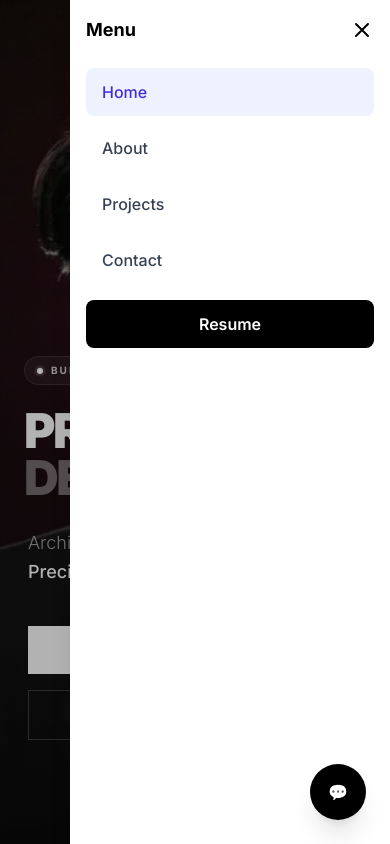
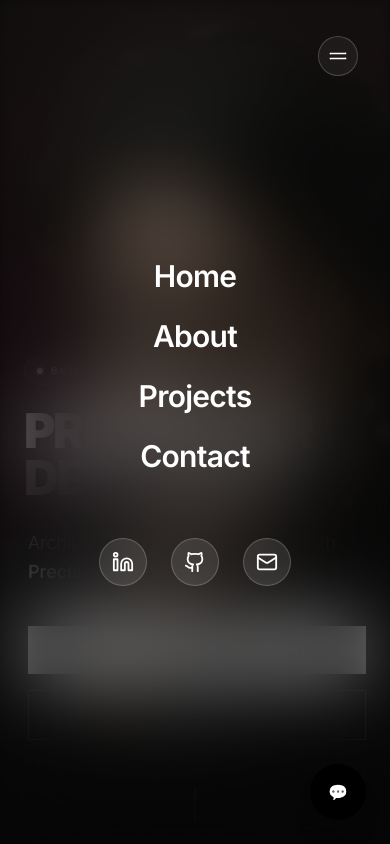
Before and after one commit to premdeshmane-01/Portfolio-Prem, a Next.js app: page / in a window 390 px wide. Both pictures are taken after a click on the button "Menu". Shown: the top 844 px of the page. Built offline with nearby package versions, Linux system fonts and the light colour scheme.

Commit message:
Made the navbar responsive and improved the UI

```diff
--- a/app/components/ChatWidget.jsx
+++ b/app/components/ChatWidget.jsx
@@ -14,7 +14,7 @@ export default function ChatWidget() {
     {
       role: "assistant",
       content:
-        "Hey! I’m PremBot. Ask me about Prem, his projects, or anything else—I’ll try to be helpful and only mildly sarcastic.",
+        "Hey! I’m ChatBot. Ask me about Prem, his projects, or anything else—I’ll try to be helpful and only mildly sarcastic.",
     },
   ]);
   const [input, setInput] = useState("");
@@ -40,7 +40,7 @@ if (!res.ok) {
     {
       role: "assistant",
       content:
-        "Hey, I’m PremBot. Curious about Prem’s projects, skills, or why he likes clean UI? Ask away.",
+        "Hey, I’m ChatBot. Curious about Prem’s projects, skills, or why he likes clean UI? Ask away.",
     },
   ]);
   setLoading(false);
@@ -72,7 +72,7 @@ const data = await res.json();
       {open && (
         <div className="fixed bottom-24 right-6 z-[9999] w-80 rounded-xl bg-[#0f0f0f] text-white shadow-2xl flex flex-col">
           <div className="flex items-center justify-between px-4 py-3 border-b border-white/10">
-            <span className="font-semibold">PremBot</span>
+            <span className="font-semibold">ChatBot</span>
             <button onClick={() => setOpen(false)}>✕</button>
           </div>
 
--- a/app/components/Hero.tsx
+++ b/app/components/Hero.tsx
@@ -99,20 +99,29 @@ export default function Hero() {
         style={{ scale, opacity, x: bgMoveX, y: bgMoveY }}
       >
         <Image
-          // IMPORTANT: if you do not have a mobile-cropped image, set mobileSrc = desktopSrc above
   src={chosenSrc}
   alt="Hero Background"
   fill
-          // Keep cover, but set objectPosition dynamically so important area stays visible on phones.
+  priority
+  sizes="100vw"
+  quality={90}
+  className="
+    object-cover
+    sm:filter-none
+    sm:blur-0
+    sm:contrast-100
+    sm:saturate-100
+
+    filter
+    blur-[6px]
+    contrast-90
+    saturate-90
+  "
   style={{
-            objectFit: "cover",
     objectPosition: objectPosition,
   }}
-          // sizes hint helps Next/Image pick an appropriate resolution
-          sizes="(max-width: 640px) 100vw, (max-width: 1024px) 60vw, 50vw"
-          priority
-          quality={90}
 />
+
 
         {/* Grain Overlay */}
         <div
--- a/app/components/Navbar.tsx
+++ b/app/components/Navbar.tsx
@@ -1,14 +1,19 @@
 "use client";
 
-import { motion, useScroll, useTransform, AnimatePresence } from "framer-motion";
-import React, { useEffect, useState, type MouseEvent } from "react";
+import {
+  motion,
+  useScroll,
+  useTransform,
+  AnimatePresence,
+} from "framer-motion";
+import React, { useEffect, useState } from "react";
+import { Linkedin, Github, Mail } from "lucide-react";
 
-// 1. Defined nav items (Contact is included here)
 const navItems = [
-  { name: "Home", href: "#home", id: "home" },
-  { name: "About", href: "#about", id: "about" },
-  { name: "Projects", href: "#projects", id: "projects" },
-  { name: "Contact", href: "#contact", id: "contact" },
+  { name: "Home", id: "home" },
+  { name: "About", id: "about" },
+  { name: "Projects", id: "projects" },
+  { name: "Contact", id: "contact" },
 ];
 
 export default function Navbar() {
@@ -16,247 +21,198 @@ export default function Navbar() {
   const [isScrolled, setIsScrolled] = useState(false);
   const [activeSection, setActiveSection] = useState("home");
   const [menuOpen, setMenuOpen] = useState(false);
-  const [isTouch, setIsTouch] = useState(false);
   const [isSmall, setIsSmall] = useState(false);
 
-  // Framer Motion: adjusted ranges so nav is fully visible at top (opacity 1)
   const navOpacity = useTransform(scrollY, [0, 50], [1, 1]);
   const navScale = useTransform(scrollY, [0, 50], [1, 0.98]);
-  const navY = useTransform(scrollY, [0, 50], [0, -2]);
 
-  // Device Check
+  /* ---------- device ---------- */
   useEffect(() => {
-    const checkDevice = () => {
-      setIsSmall(window.innerWidth < 1024);
-      setIsTouch("ontouchstart" in window || navigator.maxTouchPoints > 0);
-    };
-    checkDevice();
-    window.addEventListener("resize", checkDevice);
-    return () => window.removeEventListener("resize", checkDevice);
+    const onResize = () => setIsSmall(window.innerWidth < 1024);
+    onResize();
+    window.addEventListener("resize", onResize);
+    return () => window.removeEventListener("resize", onResize);
   }, []);
 
-  // Scroll Spy Logic
+  /* ---------- scroll spy ---------- */
   useEffect(() => {
-    const updateScroll = () => {
-      const currentScroll = window.scrollY;
-      setIsScrolled(currentScroll > 20);
+    const onScroll = () => {
+      const y = window.scrollY;
+      setIsScrolled(y > 20);
 
-      // A. Force "Home" active if near top
-      if (currentScroll < 100) {
+      if (y < 100) {
         setActiveSection("home");
         return;
       }
 
-      // B. Force "Contact" active if at bottom of page
-      // This fixes the issue where short contact sections don't trigger
-      if ((window.innerHeight + window.scrollY) >= document.body.offsetHeight - 20) {
-        setActiveSection("contact");
-        return;
-      }
-
-      // C. Standard Section Checks
-      const sectionIds = ["contact", "projects", "about"];
-      for (const id of sectionIds) {
+      for (const id of ["contact", "projects", "about"]) {
         const el = document.getElementById(id);
-        if (el) {
-          const offsetTop = el.offsetTop;
-          if (currentScroll + 150 >= offsetTop) {
+        if (el && y + 160 >= el.offsetTop) {
           setActiveSection(id);
           return;
         }
       }
-      }
     };
 
-    window.addEventListener("scroll", updateScroll, { passive: true });
-    updateScroll();
-    return () => window.removeEventListener("scroll", updateScroll);
+    window.addEventListener("scroll", onScroll, { passive: true });
+    onScroll();
+    return () => window.removeEventListener("scroll", onScroll);
   }, []);
 
-  const handleNavClick = (e: React.MouseEvent<HTMLAnchorElement>, id: string) => {
-    e.preventDefault();
+  const handleNav = (id: string) => {
+    setMenuOpen(false);
     setActiveSection(id);
-    setMenuOpen(false);
 
     if (id === "home") {
       window.scrollTo({ top: 0, behavior: "smooth" });
-    } else {
-      const element = document.getElementById(id);
-      if (element) {
-        const offset = 80; // Navbar buffer
-        const bodyRect = document.body.getBoundingClientRect().top;
-        const elementRect = element.getBoundingClientRect().top;
-        const elementPosition = elementRect - bodyRect;
-        const offsetPosition = elementPosition - offset;
+      return;
+    }
 
-        window.scrollTo({
-          top: offsetPosition,
-          behavior: "smooth"
-        });
-      }
-    }
-  };
+    const el = document.getElementById(id);
+    if (!el) return;
 
-  const toggleMenu = (e?: React.KeyboardEvent | React.MouseEvent) => {
-    if (!e) return setMenuOpen((v) => !v);
-    if ("key" in (e as any)) {
-      const ke = e as React.KeyboardEvent;
-      if (ke.key === "Enter" || ke.key === " ") {
-        ke.preventDefault();
-        setMenuOpen((v) => !v);
-      }
-    } else {
-      setMenuOpen((v) => !v);
-    }
+    const y = el.getBoundingClientRect().top + window.scrollY - 90;
+    window.scrollTo({ top: y, behavior: "smooth" });
   };
 
   return (
     <>
+      {/* ================= NAV BAR ================= */}
       <motion.nav
-        initial={{ y: -32, opacity: 0 }}
+        initial={{ y: -30, opacity: 0 }}
         animate={{ y: 0, opacity: 1 }}
-        transition={{ delay: 0.1, duration: 0.6, ease: [0.22, 1, 0.36, 1] }}
-        className="fixed inset-x-0 top-6 z-50 flex justify-end lg:justify-center px-4 pointer-events-none"
-        aria-label="Primary navigation"
+        transition={{ duration: 0.5 }}
+        className="fixed top-6 inset-x-0 z-50 flex justify-end lg:justify-center px-4 pointer-events-none"
       >
         <motion.div
-          style={{ opacity: navOpacity, scale: navScale, y: navY }}
-          className={`pointer-events-auto relative flex items-center gap-2 transition-all duration-500 overflow-hidden
+          style={{ opacity: navOpacity, scale: navScale }}
+          className={`pointer-events-auto flex items-center px-4 py-3 rounded-full
             ${
               isSmall
-                ? "px-2 py-2 min-w-[auto] rounded-lg bg-white/90 border border-white/10 shadow-md"
-                : "px-4 py-3 rounded-full bg-white/80 border border-white/40 backdrop-blur-md shadow-sm"
+                ? "bg-transparent border-transparent"
+                : `backdrop-blur-xl border border-white/30 ${
+                    isScrolled ? "bg-white/90" : "bg-white/70"
+                  }`
             }
-            ${isScrolled ? "shadow-md bg-white/95 border-white/60" : ""}
           `}
         >
-          {/* Desktop Navigation */}
+          {/* ---------- DESKTOP ---------- */}
           <div className="hidden lg:flex items-center gap-2">
-            {!isSmall && !isTouch && (
-               <div className="absolute inset-0 rounded-full opacity-40 pointer-events-none -z-10">
-               <motion.div
-                 className="absolute inset-0 rounded-full"
-                 animate={{
-                   background: [
-                     "radial-gradient(circle at 20% 50%, rgba(219, 234, 254, 0.35) 0%, transparent 40%)",
-                     "radial-gradient(circle at 80% 50%, rgba(243, 232, 255, 0.35) 0%, transparent 40%)",
-                     "radial-gradient(circle at 50% 80%, rgba(252, 231, 243, 0.35) 0%, transparent 40%)",
-                   ],
-                 }}
-                 transition={{ duration: 10, repeat: Infinity, ease: "easeInOut" }}
-               />
-             </div>
-            )}
-
             {navItems.map((item) => {
-              const isActive = activeSection === item.id;
+              const active = activeSection === item.id;
               return (
-                <a
+                <button
                   key={item.id}
-                  href={item.href}
-                  onClick={(e) => handleNavClick(e, item.id)}
-                  className={`relative z-10 px-4 py-2 rounded-full text-sm font-medium transition-colors duration-200 focus:outline-none focus-visible:ring-2 focus-visible:ring-indigo-400
-                    ${isActive ? "text-gray-900" : "text-gray-600 hover:text-gray-900"}
+                  onClick={() => handleNav(item.id)}
+                  className={`relative px-4 py-2 rounded-full text-sm font-medium transition
+                    ${active ? "text-black" : "text-gray-600 hover:text-black"}
                   `}
-                  aria-current={isActive ? "page" : undefined}
                 >
-                  <span className="relative z-10">{item.name}</span>
-                  {isActive && (
+                  {item.name}
+                  {active && (
                     <motion.span
-                      layoutId="activePill"
-                      className="absolute inset-0 rounded-full bg-gray-100 -z-0"
+                      layoutId="nav-active"
+                      className="absolute inset-0 bg-gray-100 rounded-full -z-10"
                       transition={{ type: "spring", stiffness: 300, damping: 30 }}
                     />
                   )}
-                </a>
+                </button>
               );
             })}
 
-            <div className="relative w-px h-6 mx-2 bg-gray-300" />
+            <div className="w-px h-6 bg-gray-300 mx-2" />
 
             <a
               href="/resume.pdf"
               target="_blank"
-              rel="noopener noreferrer"
-              className="relative z-10 px-4 py-2 rounded-full bg-black text-white text-sm font-semibold flex items-center gap-2 hover:opacity-80 transition-opacity"
+              className="px-4 py-2 rounded-full bg-black text-white text-sm font-semibold"
             >
-              <span>Resume</span>
+              Resume
             </a>
           </div>
 
-          {/* Mobile Hamburger */}
-          <div className="flex items-center lg:hidden">
+          {/* ---------- MOBILE MENU BUTTON ---------- */}
+          <div className="lg:hidden">
             <button
+              aria-label="Menu"
               onClick={() => setMenuOpen((v) => !v)}
-              onKeyDown={(e) => toggleMenu(e)}
-              aria-label={menuOpen ? "Close menu" : "Open menu"}
-              className="z-10 inline-flex items-center justify-center p-2 rounded-md bg-white/50 hover:bg-white focus:outline-none"
+              className="
+                flex items-center justify-center
+                w-10 h-10 rounded-full
+                bg-white/5 backdrop-blur-md
+                border border-white/20
+                hover:bg-white/10
+                transition-all
+                active:scale-95
+              "
             >
-              <svg className="w-6 h-6 text-gray-800" viewBox="0 0 24 24" fill="none" stroke="currentColor" strokeWidth="2">
-                {menuOpen ? (
-                  <path strokeLinecap="round" strokeLinejoin="round" d="M6 18L18 6M6 6l12 12" />
-                ) : (
-                  <path strokeLinecap="round" strokeLinejoin="round" d="M4 8h16M4 16h16" />
-                )}
-              </svg>
+              <img
+                src="/menu-bar.svg"
+                alt="Menu"
+                className="w-5 h-5"
+                style={{ filter: "invert(1)" }}
+              />
             </button>
           </div>
         </motion.div>
       </motion.nav>
 
-      {/* Mobile Menu Overlay */}
+      {/* ================= MOBILE OVERLAY ================= */}
       <AnimatePresence>
         {menuOpen && (
-          <>
           <motion.div
             initial={{ opacity: 0 }}
             animate={{ opacity: 1 }}
             exit={{ opacity: 0 }}
-              className="fixed inset-0 bg-black/30 z-40 lg:hidden"
-              onClick={() => setMenuOpen(false)}
-            />
+            className="fixed inset-0 z-40 lg:hidden"
+          >
+            {/* glass backdrop */}
+            <div className="absolute inset-0 bg-black/40 backdrop-blur-2xl" />
 
             <motion.div
-              initial={{ x: "100%" }}
-              animate={{ x: 0 }}
-              exit={{ x: "100%" }}
-              transition={{ type: "spring", stiffness: 280, damping: 30 }}
-              className="fixed top-0 right-0 h-full w-full max-w-xs bg-white shadow-xl z-50 lg:hidden p-4"
+              initial={{ y: 40, opacity: 0 }}
+              animate={{ y: 0, opacity: 1 }}
+              exit={{ y: 40, opacity: 0 }}
+              transition={{ duration: 0.4, ease: "easeOut" }}
+              className="relative z-10 h-full flex flex-col items-center justify-center gap-10 text-white"
             >
-               <div className="flex justify-between items-center mb-6">
-                 <span className="font-bold text-lg">Menu</span>
-                 <button onClick={() => setMenuOpen(false)}>
-                   <svg className="w-6 h-6" fill="none" viewBox="0 0 24 24" stroke="currentColor">
-                     <path strokeLinecap="round" strokeLinejoin="round" strokeWidth={2} d="M6 18L18 6M6 6l12 12" />
-                   </svg>
-                 </button>
-               </div>
-
-               <ul className="space-y-2">
-                {navItems.map((item) => (
-                  <li key={item.id}>
-                    <a
-                      href={item.href}
-                      className={`block px-4 py-3 rounded-lg font-medium transition-colors
-                        ${activeSection === item.id ? "bg-indigo-50 text-indigo-700" : "text-gray-700 hover:bg-gray-100"}`}
-                      onClick={(e) => handleNavClick(e, item.id)}
+              {/* nav links */}
+              <nav className="flex flex-col items-center gap-6">
+                {navItems.map((item, i) => (
+                  <motion.button
+                    key={item.id}
+                    initial={{ opacity: 0, y: 20 }}
+                    animate={{ opacity: 1, y: 0 }}
+                    transition={{ delay: i * 0.08 }}
+                    onClick={() => handleNav(item.id)}
+                    className="text-3xl font-semibold tracking-tight"
                   >
                     {item.name}
-                    </a>
-                  </li>
+                  </motion.button>
                 ))}
-                <li>
-                  <a
-                    href="/resume.pdf"
+              </nav>
+
+              {/* socials */}
+              <div className="flex gap-6 mt-6">
+                {[
+                  { icon: Linkedin, href: "https://linkedin.com/in/prem-deshmane01" },
+                  { icon: Github, href: "https://github.com/premdeshmane-01" },
+                  { icon: Mail, href: "mailto:premdeshmane01@gmail.com" },
+                ].map((s, i) => (
+                  <motion.a
+                    key={i}
+                    href={s.href}
                     target="_blank"
-                    className="block px-4 py-3 mt-4 text-center rounded-lg bg-black text-white font-semibold"
+                    rel="noreferrer"
+                    whileHover={{ scale: 1.1 }}
+                    className="p-3 rounded-full bg-white/10 border border-white/20"
                   >
-                    Resume
-                  </a>
-                </li>
-               </ul>
+                    <s.icon size={22} />
+                  </motion.a>
+                ))}
+              </div>
             </motion.div>
-          </>
+          </motion.div>
         )}
       </AnimatePresence>
     </>
```
Also changed, not shown: app/components/Footer.tsx (+16 -8 lines), public/menu-bar.svg (added). Lines whose indentation alone changed are shown as unchanged.
